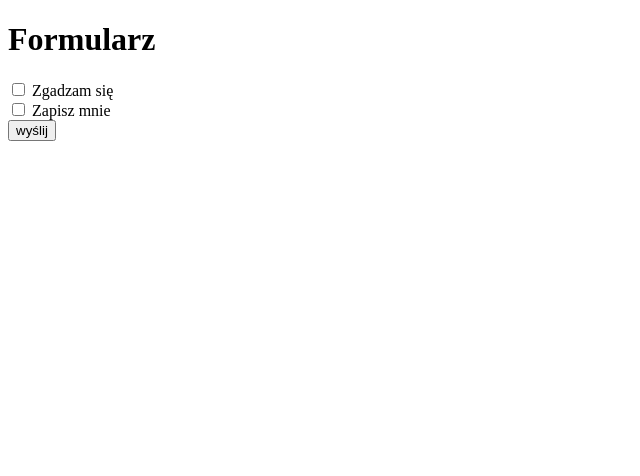
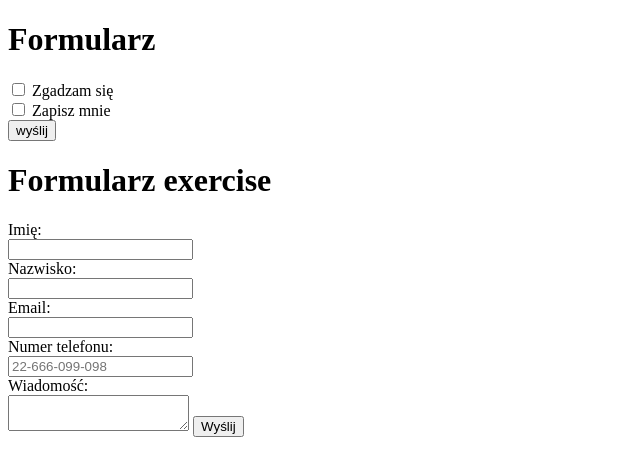
Before and after one commit to sawczak/html5, a plain HTML site: page 3-formularz/index.html in a window 1280 px wide. Shown: the whole page, without its empty margins (0-640 px from the left). Drawn offline with Linux system fonts and the light colour scheme.

Commit message:
repeat htlm part 2 form

```diff
--- a/3-formularz/index.html
+++ b/3-formularz/index.html
@@ -1,11 +1,13 @@
 <!DOCTYPE html>
 <html lang="en">
+
 <head>
     <meta charset="UTF-8">
     <meta name="viewport" content="width=h1, initial-scale=h1">
     <meta http-equiv="X-UA-Compatible" content="ie=edge">
     <title>Document</title>
 </head>
+
 <body>
     <h1>Formularz</h1>
     <form>
@@ -22,5 +24,25 @@
 
         <input type="submit" value="wyślij">
     </form>
+
+
+
+    <h1>Formularz exercise</h1>
+    <form action="https://formspree.io/izabela.ziemba@gmail.com" method="POST">
+        <label for="imie">Imię:</label><br />
+        <input type="text" name="imie" id="imie"><br />
+        <label for="nazwisko">Nazwisko:</label><br />
+        <input type="text" name="nazwisko" id="nazwisko"><br />
+        <label for="email">Email:</label><br />
+        <input type="email" name="_replyto"><br />
+        <label for="phone">Numer telefonu:</label><br />
+        <input type="tel" name="phone" id="phone" pattern="[0-9]{2}-[0-9]{3}-[0-9]{3}-[0-9]{3}"
+        placeholder="22-666-099-098" required><br />
+        <label for="text">Wiadomość:</label><br />
+        <textarea maxlength="1000" name="message"></textarea>
+        <input type="submit" value="Wyślij">
+    </form>
+
 </body>
+
 </html>
```
